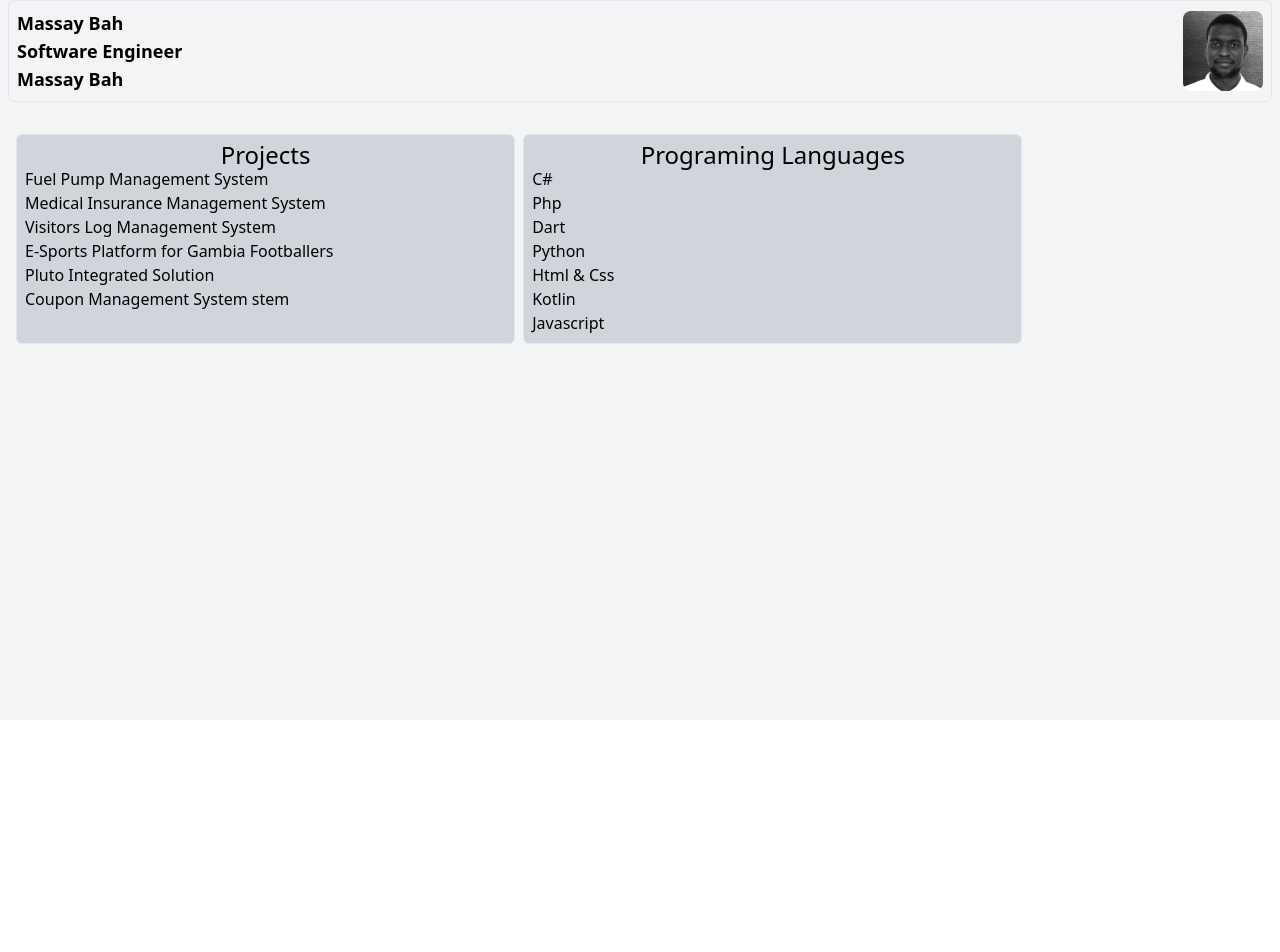
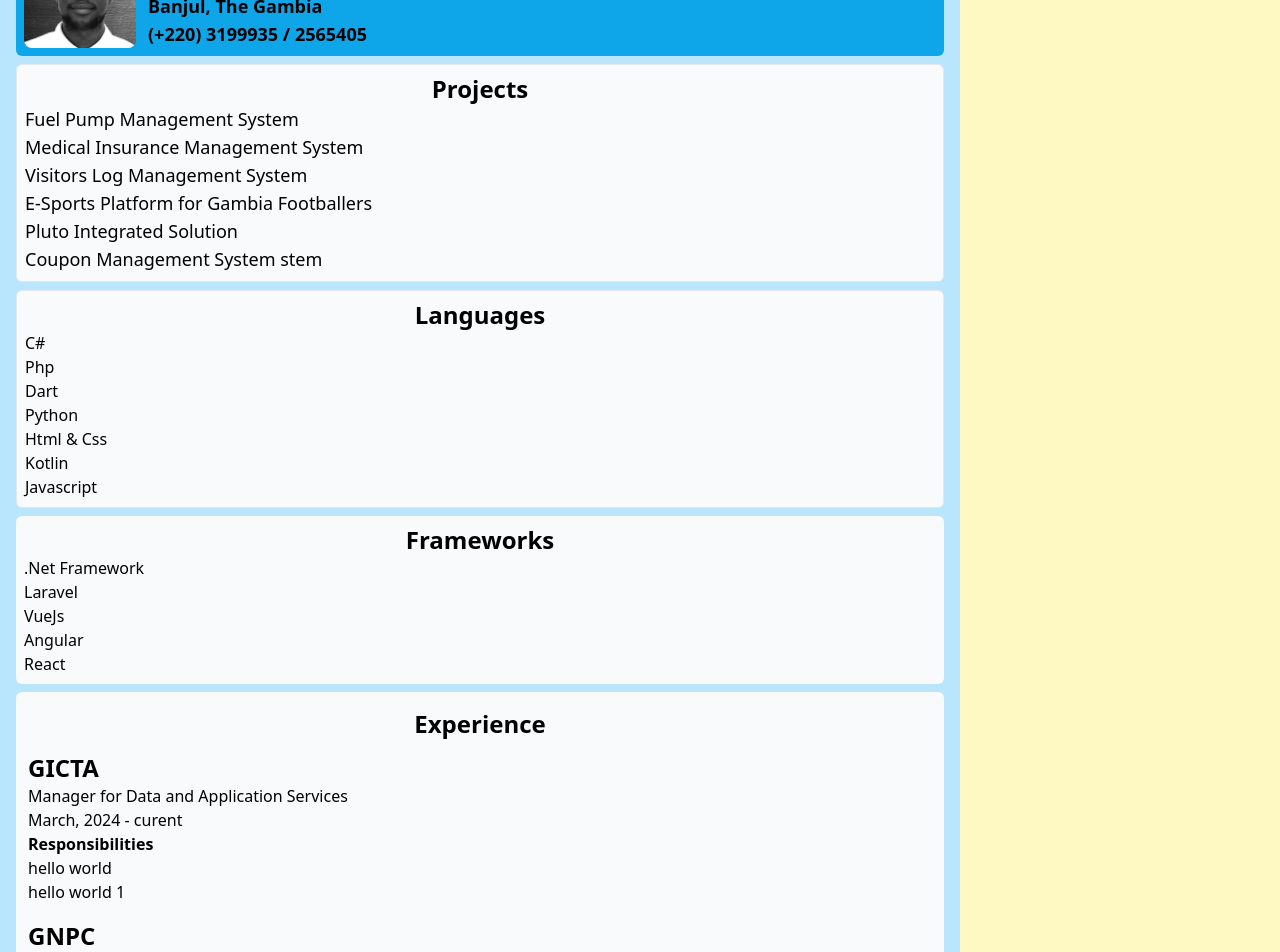
Before and after one commit to Massay/portfolio-site, a Vue app: page / in a window 1280 px wide. Shown: the part 80-1032 px from the top of the page. Before the commit the page ends 800 px from the top, so only its background shows below. Built offline with nearby package versions, Linux system fonts and the light colour scheme.

Commit message:
add css styles on the site

```diff
--- a/package.json
+++ b/package.json
@@ -16,6 +16,7 @@
     "autoprefixer": "^10.4.19",
     "postcss": "^8.4.38",
     "tailwindcss": "^3.4.4",
-    "vite": "^5.2.0"
+    "vite": "^5.2.0",
+    "vitest": "^1.6.0"
   }
 }
--- a/src/components/Layout.vue
+++ b/src/components/Layout.vue
@@ -64,12 +64,211 @@ const frameworks = [
     }
 ]
 
+
+const education = [
+    {
+        name: "Computer Science",
+        university: "University of The Gambia",
+        timeFrame: {
+            from: 'September, 2011',
+            to: 'January, 2014'
+        },
+
+    }
+]
+
+const experience = [
+    {
+        company: "GICTA",
+        title: "Manager for Data and Application Services",
+        timeFrame: {
+            from: 'March, 2024',
+            to: 'curent'
+        },
+        responsibilities: [
+            {
+                title: 'hello world'
+            },
+            {
+                title: 'hello world 1'
+            }
+        ]
+    },
+    {
+        company: "GNPC",
+        title: "IT Manager",
+        timeFrame: {
+            from: 'April, 2021',
+            to: 'May 2024'
+        },
+        responsibilities: [
+            {
+                title: 'hello world'
+            },
+            {
+                title: 'hello world 1'
+            }
+        ]
+    },
+    {
+        company: "GNPC",
+        title: "Assistant IT Manager",
+        timeFrame: {
+            from: 'January, 2019',
+            to: 'April 2021'
+        },
+        responsibilities: [
+            {
+                title: 'hello world'
+            },
+            {
+                title: 'hello world 1'
+            }
+        ]
+    },
+    {
+        company: "GNPC",
+        title: "Senior IT Admin",
+        timeFrame: {
+            from: 'December, 2017',
+            to: 'December 2019'
+        },
+        responsibilities: [
+            {
+                title: 'hello world'
+            },
+            {
+                title: 'hello world 1'
+            }
+        ]
+    },
+    {
+        company: "Volo Africa",
+        title: "Software Developer",
+        timeFrame: {
+            from: 'October, 2015',
+            to: 'October 2017'
+        },
+        responsibilities: [
+            {
+                title: 'hello world'
+            },
+            {
+                title: 'hello world 1'
+            }
+        ]
+    },
+    {
+        company: "Pristine Consulting",
+        title: "Software Developer",
+        timeFrame: {
+            from: 'April, 2015',
+            to: 'September 2017'
+        },
+        responsibilities: [
+            {
+                title: 'hello world'
+            },
+            {
+                title: 'hello world 1'
+            }
+        ]
+    },
+    {
+        company: "Insist Global",
+        title: "Software Developer Intern",
+        timeFrame: {
+            from: 'April, 2013',
+            to: 'December 2013'
+        },
+        responsibilities: [
+            {
+                title: 'hello world'
+            },
+            {
+                title: 'hello world 1'
+            }
+        ]
+    }
+]
+
 </script>
 
 <template>
-    <div class="bg-gray-100 min-w-full min-h-screen">
+    <div class="flex min-w-full min-h-screen">
+        <div class="w-[100%] lg:w-[75%] bg-sky-200 p-2 space-y-4 lg:p-2 md:space-y-0">
+            <div class="flex  justify-start p-2 mx-2  rounded-md  bg-sky-500">
+                <img class="w-20 h-auto md:w-28  md:h-28 rounded-lg" alt="Massay Bah" src="/images/massaybah.jpeg" />
+                <div
+                    class="flex flex-col ml-2  rounded-md px-1 md:items-start md:justify-start items-start justify-center">
+                    <h1 class="font-bold text-sm md:text-lg">Massay Bah</h1>
+                    <h1 class="font-semibold text-sm md:text-lg">Software Engineer</h1>
+                    <h1 class="font-semibold text-sm md:text-lg">Banjul, The Gambia</h1>
+                    <h1 class="font-semibold text-sm md:text-lg">(+220) 3199935 / 2565405</h1>
+                </div>
+            </div>
+            <div class="p-2 flex flex-col space-y-2">
+                <div class="border bg-gray-50 p-2 rounded-md">
+                    <h1 class="font-semibold text-center leading-6 lg:text-2xl text-lg">Projects</h1>
+                    <ol>
+                        <li v-for="(project, index) in projects" :key="index" class="lg:text-lg text-sm leading-8">
+                            {{ project.name }}
+                        </li>
+                    </ol>
+                </div>
 
-        <nav class="p-2 h-16">
+                <div class="border  bg-gray-50 p-2 rounded-md">
+                    <h1 class="font-semibold text-center leading-6 lg:text-2xl text-lg">Languages</h1>
+                    <ul>
+                        <li v-for="(project, index) in programmingLanguages" :key="index">
+                            {{ project.name }}
+                        </li>
+                    </ul>
+                </div>
+                <div class="  bg-gray-50 p-2 rounded-md">
+                    <h1 class="font-semibold text-center leading-6 lg:text-2xl text-lg">Frameworks</h1>
+                    <ul>
+                        <li v-for="(project, index) in frameworks" :key="index">
+                            {{ project.name }}
+                        </li>
+                    </ul>
+                </div>
+                <div class=" bg-gray-50 p-2 rounded-md">
+                    <h1 class="text-center leading-6 lg:text-2xl text-lg my-2 font-semibold">Experience</h1>
+
+                    <div class="flex flex-col gap-2">
+
+                        <div v-for="(ex, index) in experience" :key="index" class="p-1 rounded-md">
+
+                            <h1 class="font-semibold lg:text-2xl text-lg"> {{ ex.company }}</h1>
+                            <h3> {{ ex.title }}</h3>
+                            <h3> {{ ex.timeFrame.from }} - {{ ex.timeFrame.to }}</h3>
+
+                            <h4 class="font-bold">Responsibilities</h4>
+                            <ul>
+                                <li v-for="(res, indexInner)  in ex.responsibilities" :key="indexInner">
+
+                                    {{ res.title }}
+                                </li>
+                            </ul>
+                        </div>
+
+                    </div>
+
+
+
+                </div>
+
+            </div>
+
+
+        </div>
+
+        <div class="lg:w-[25%] lg:inline-block bg-yellow-100 hidden">
+            Side B
+        </div>
+
+        <!-- <nav class="p-2 h-16">
 
             <ul class="flex justify-evenly space-x-2">
                 <li class="flex flex-col items-center bg-blue-300 flex-1 py-2 rounded-md ">
@@ -133,22 +332,17 @@ const frameworks = [
 
                 </li>
             </ul>
-        </nav>
-
-        <div class="flex items-center justify-between p-2 mx-2 my-4 rounded-md border">
-            <div class="flex flex-col">
+        </nav> -->
+        <!-- <div class="flex  justify-start p-2 mx-2  rounded-md border bg-blue-400">
+            <img class="w-20 h-auto rounded-lg" alt="Massay Bah" src="/images/massaybah.jpeg" />
+            <div class="flex flex-col ml-2  rounded-md px-1">
                 <h1 class="font-extrabold md:text-lg">Massay Bah</h1>
-            <h1 class="font-extrabold md:text-lg">Software Engineer</h1>
-            <h1 class="font-extrabold md:text-lg">Massay Bah</h1>
+                <h1 class="font-extralight md:text-lg">Software Engineer</h1>
+                <h1 class="font-extralight md:text-lg">Banjul, The Gambia</h1>
             </div>
-            <img class="w-20 h-auto rounded-lg" alt="Massay Bah" src="/images/massaybah.jpeg" />
         </div>
-
-
         <div class="flex space-x-2 p-4 ">
-
-            <div class="min-w-[40%] border min-h-full bg-gray-300 p-2 rounded-md">
-
+            <div class="min-w-[40%] border min-h-full bg-gray-50 p-2 rounded-md">
                 <h1 class="font-extralight text-center leading-6 text-2xl">Projects</h1>
                 <ul>
                     <li v-for="(project, index) in projects" :key="index">
@@ -156,8 +350,7 @@ const frameworks = [
                     </li>
                 </ul>
             </div>
-
-            <div class="min-w-[40%] border min-h-full  bg-gray-300 p-2 rounded-md">
+            <div class="min-w-[40%] border min-h-full  bg-gray-50 p-2 rounded-md">
 
                 <h1 class="font-extralight text-center leading-6 text-2xl">Programing Languages</h1>
                 <ul>
@@ -166,15 +359,7 @@ const frameworks = [
                     </li>
                 </ul>
             </div>
-
-        </div>
-
-
-
-
-
-
-
+        </div> -->
     </div>
 </template>
 
```
Also changed, not shown: 1 other file (tests, documents, lock files or other folders).
